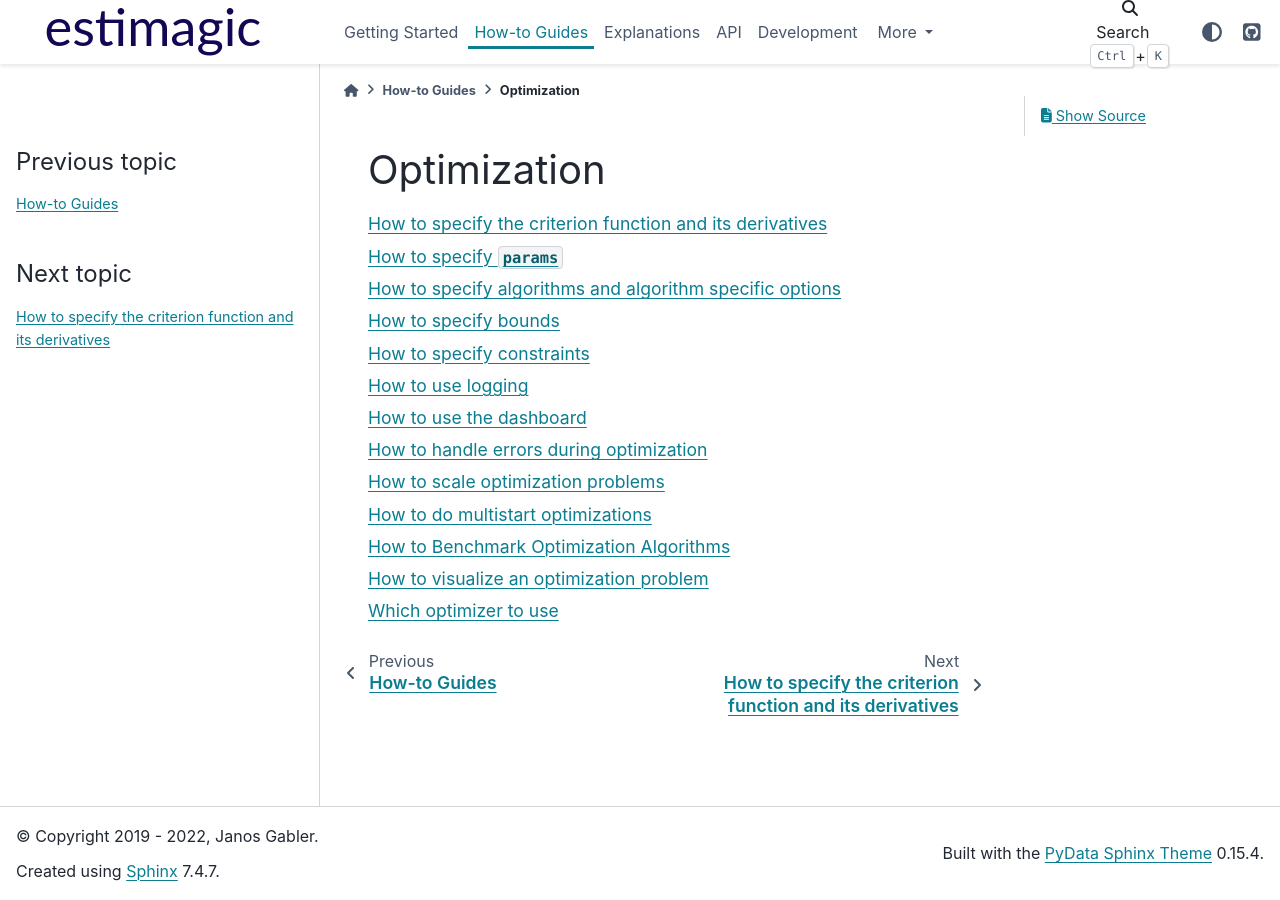
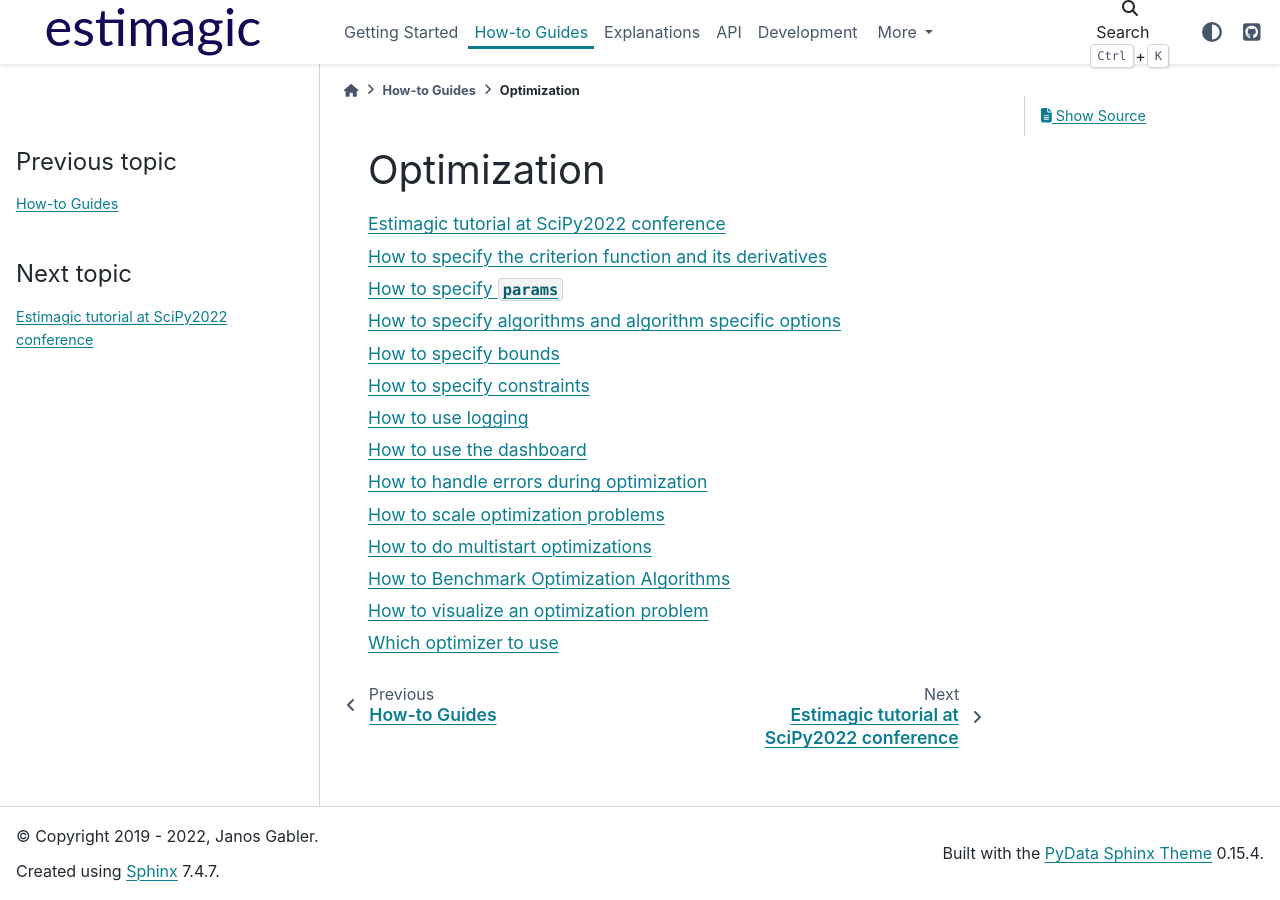
Before and after one commit to optimagic-dev/optimagic, a Sphinx documentation site: the page built from docs/source/how_to_guides/optimization/index.md, in a window 1280 px wide. Built offline with Sphinx 7.4.7 and the PyData theme 0.15.4, drawn with Linux system fonts in a browser that asks for light colours.

Commit message:
add link to scipy2022 tutorial

````diff
--- a/docs/source/how_to_guides/optimization/index.md
+++ b/docs/source/how_to_guides/optimization/index.md
@@ -1,8 +1,9 @@
 # Optimization
+
 
 ```{toctree}
 :maxdepth: 1
-
+scipy_tutorial_2022
 how_to_specify_the_criterion_function
 how_to_specify_parameters
 how_to_specify_algorithm_and_algo_options
````
Also changed, not shown: docs/source/how_to_guides/optimization/scipy_tutorial_2022.md (added, +5 -0 lines).
